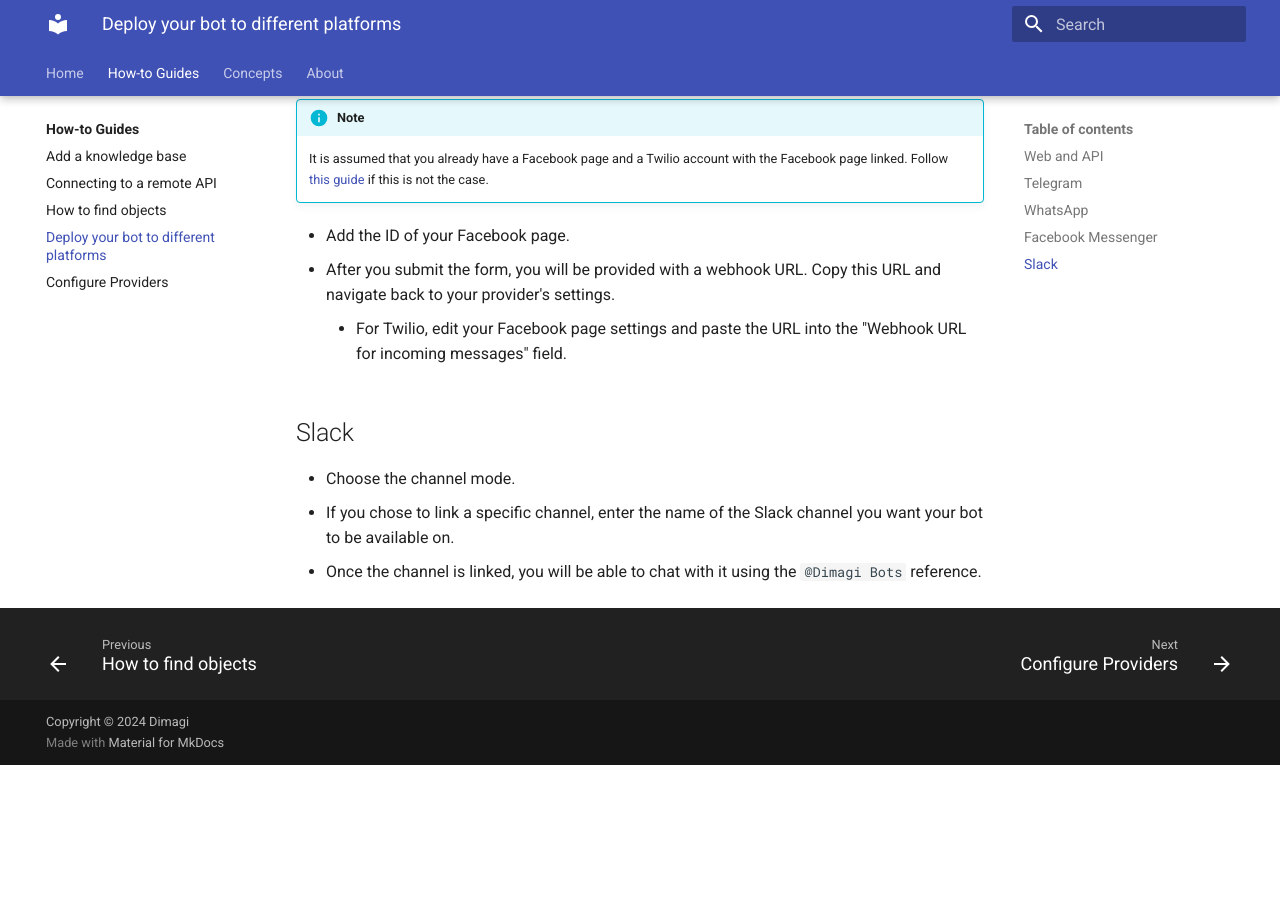
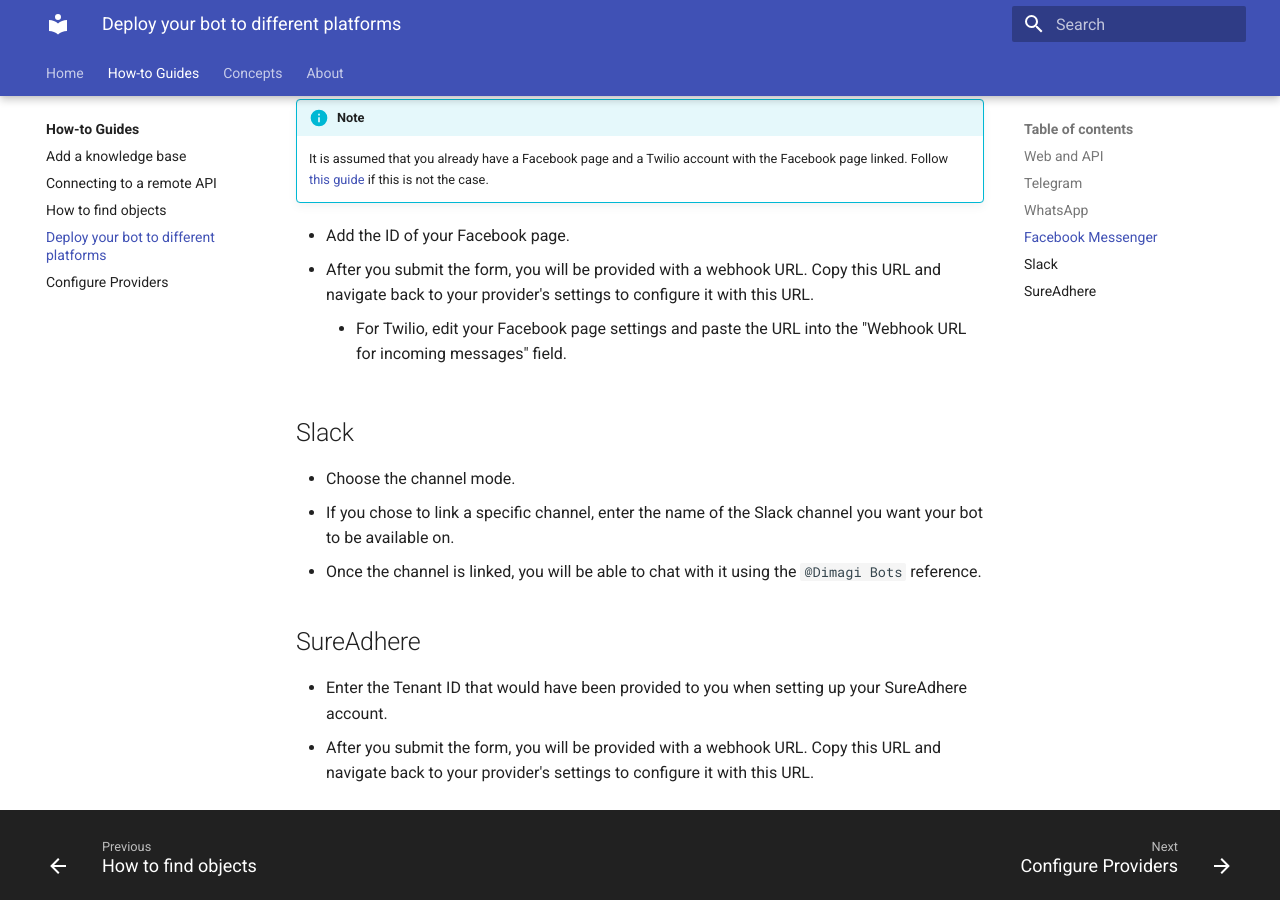
Before and after one commit to dimagi/open-chat-studio-docs, an MkDocs documentation site: the page built from docs/how-to/deploy_to_different_channels.md, in a window 1280 px wide and 900 px high, scrolled down 1295 px. Built offline with MkDocs 1.6.1 and Material for MkDocs 9.7.7, drawn with Linux system fonts in a browser that asks for light colours; before the commit the page ends 2060 px from its top, so only the background shows below that.

Commit message:
Add SureAdhere

```diff
--- a/docs/how-to/deploy_to_different_channels.md
+++ b/docs/how-to/deploy_to_different_channels.md
@@ -33,13 +33,17 @@
     It is assumed that you already have a Facebook page and a Twilio account with the Facebook page linked. Follow [this guide][4] if this is not the case.
 
 - Add the ID of your Facebook page.
-- After you submit the form, you will be provided with a webhook URL. Copy this URL and navigate back to your provider's settings.
+- After you submit the form, you will be provided with a webhook URL. Copy this URL and navigate back to your provider's settings to configure it with this URL.
     - For Twilio, edit your Facebook page settings and paste the URL into the "Webhook URL for incoming messages" field.
 
 ## Slack
 - Choose the channel mode.
 - If you chose to link a specific channel, enter the name of the Slack channel you want your bot to be available on.
 - Once the channel is linked, you will be able to chat with it using the `@Dimagi Bots` reference.
+
+## SureAdhere
+- Enter the Tenant ID that would have been provided to you when setting up your SureAdhere account.
+- After you submit the form, you will be provided with a webhook URL. Copy this URL and navigate back to your provider's settings to configure it with this URL.
 
 
 [1]: https://flowxo.com/how-to-create-a-bot-for-Telegram-short-and-simple-guide-for-beginners/
```
Also changed, not shown: docs/concepts/channels.md (+1 -1 lines), docs/concepts/messaging_providers.md (+1 -2 lines).
